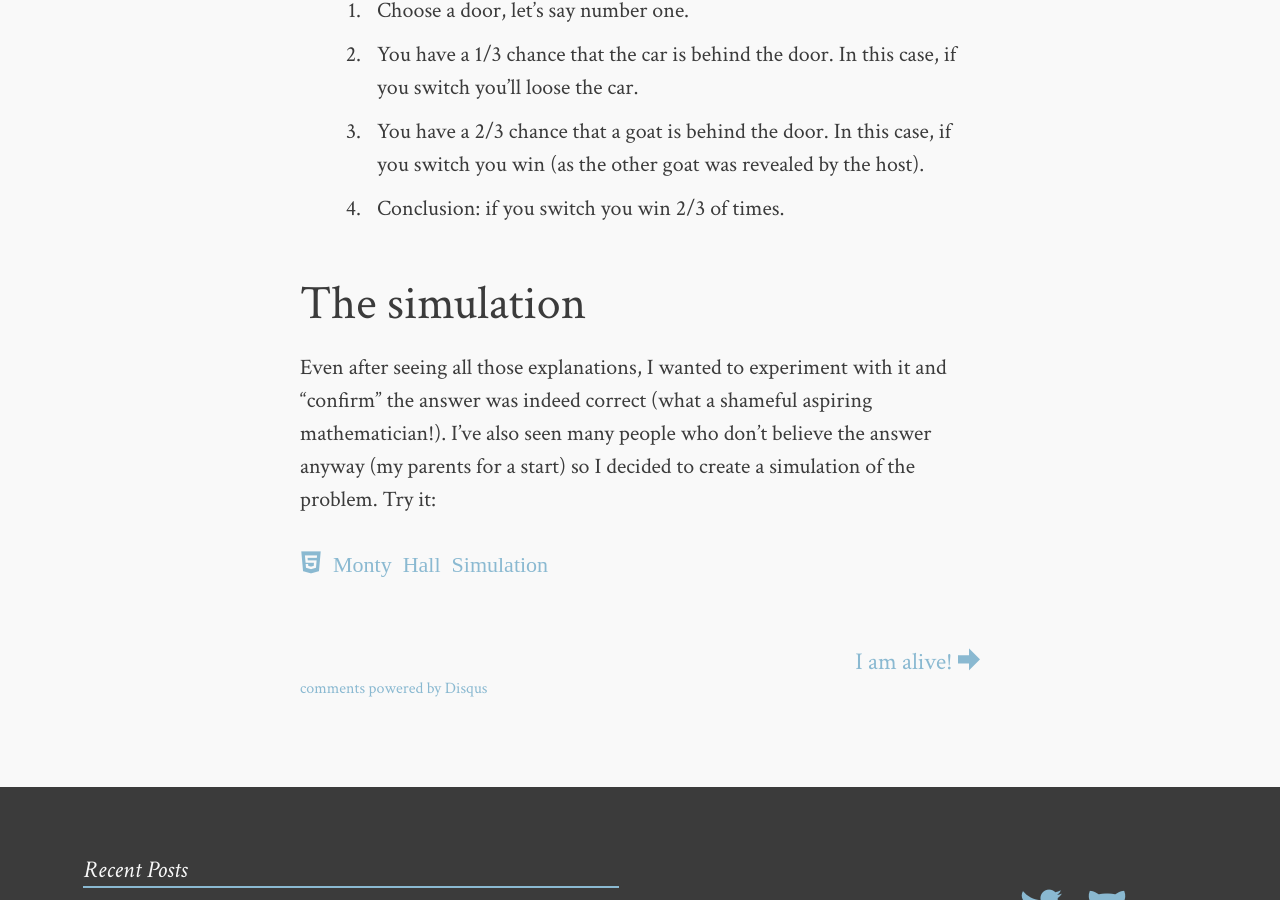
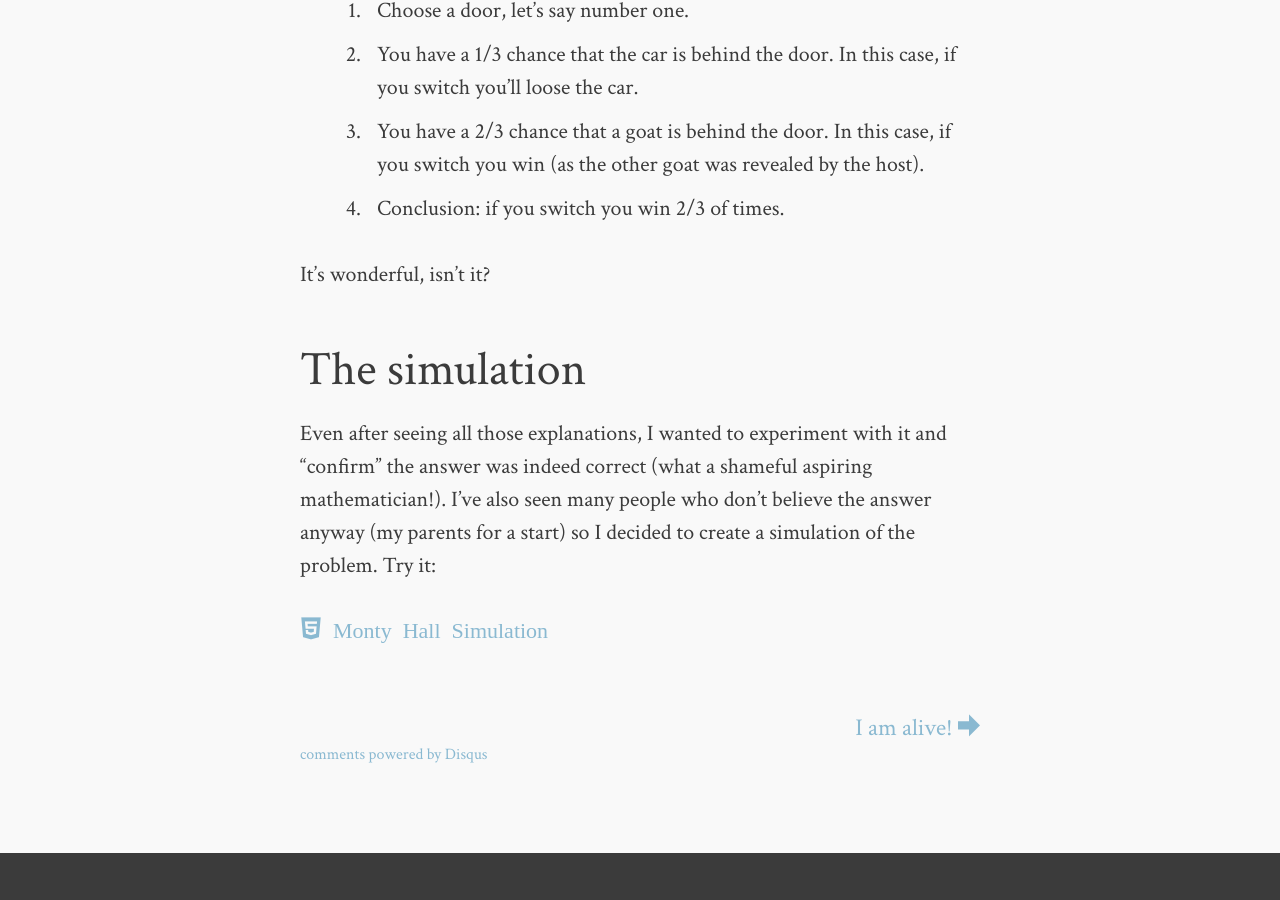
Before and after one commit to snowdj/allanino.github.io, a Jekyll site: the page built from _posts/2014-06-15-monty-hall-problem.md, in a window 1280 px wide and 900 px high, scrolled down 2331 px. Built offline with Jekyll 4.4.1, drawn with Linux system fonts in a browser that asks for light colours; comment, search, counter and statistics services are not loaded.

Commit message:
Add comment after explanation.

```diff
--- a/_posts/2014-06-15-monty-hall-problem.md
+++ b/_posts/2014-06-15-monty-hall-problem.md
@@ -32,6 +32,8 @@ They give a good explanation in the video, but I found myself convinced only aft
 3. You have a 2/3 chance that a goat is behind the door. In this case, if you switch you win (as the other goat was revealed by the host).
 4. Conclusion: if you switch you win 2/3 of times.
 
+It's wonderful, isn't it?
+
 ## The simulation
 
 
```
